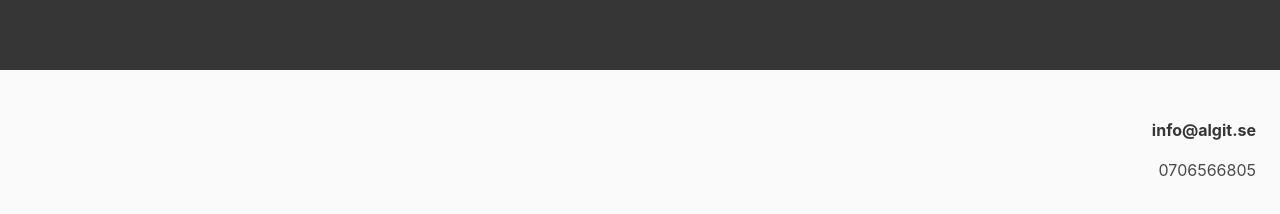
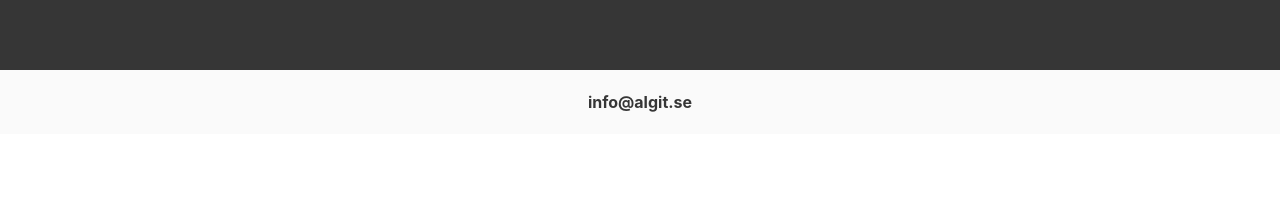
Before and after one commit to Kluckmuck/algIT-web2, an Angular app: page / in a window 1280 px wide. Shown: the part 1534-1748 px from the top of the page. After the commit the page ends 1668 px from the top, so only its background shows below. Built offline with nearby package versions, Linux system fonts and the light colour scheme.

Commit message:
smaller footer

```diff
--- a/src/app/homepage/homepage.component.html
+++ b/src/app/homepage/homepage.component.html
@@ -79,10 +79,9 @@
 
 <!-- Footer -->
 <footer class="footer">
-  <div class="content has-text-right">
+  <div class="content has-text-centered">
     <p>
       <strong>info@algit.se</strong>
     </p>
-    <p>0706566805</p>
   </div>
 </footer>
--- a/src/app/homepage/homepage.component.scss
+++ b/src/app/homepage/homepage.component.scss
@@ -51,3 +51,7 @@ p.nav-button {
 .title {
   margin-top: 25px;
 }
+
+.footer {
+  padding: 20px;
+}
```
